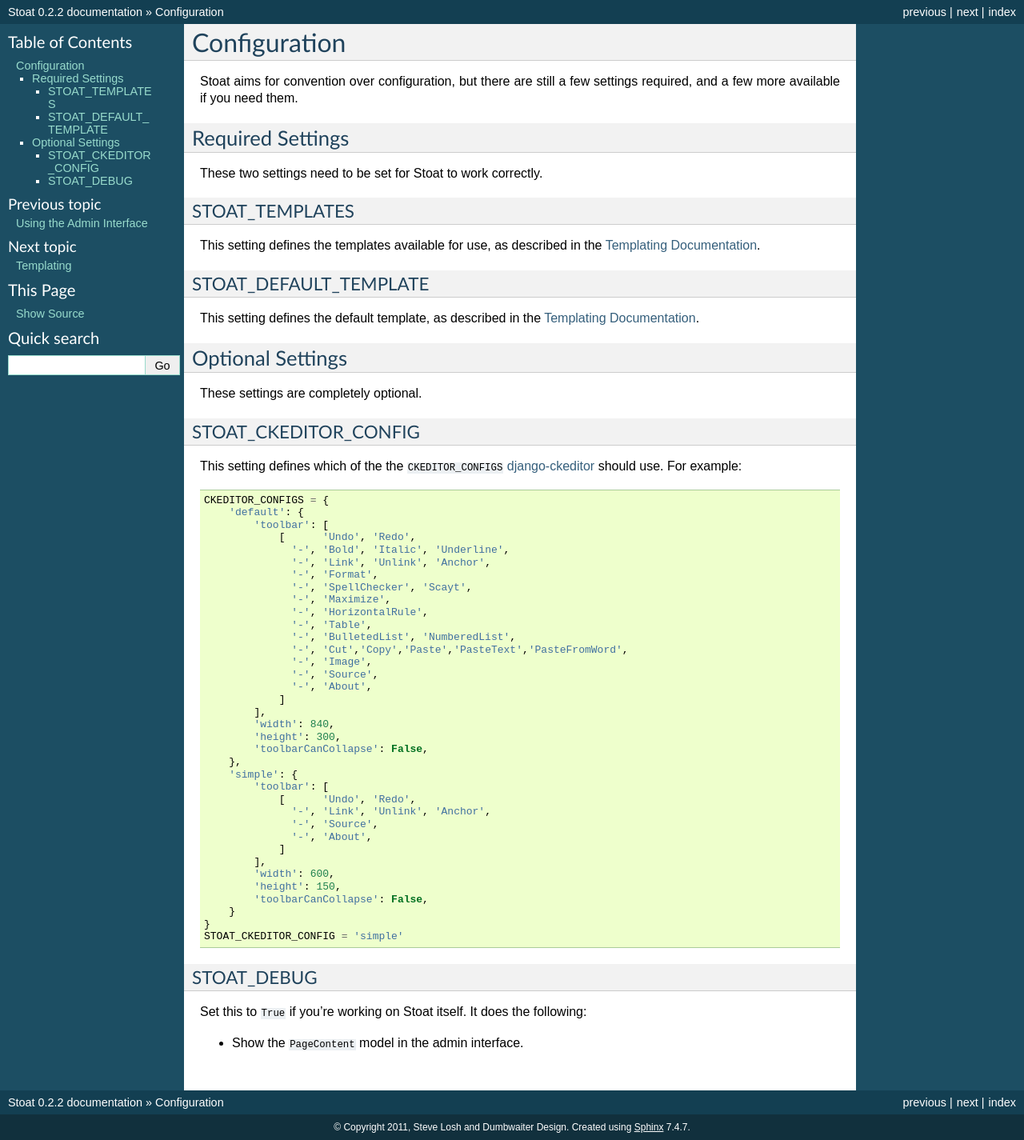
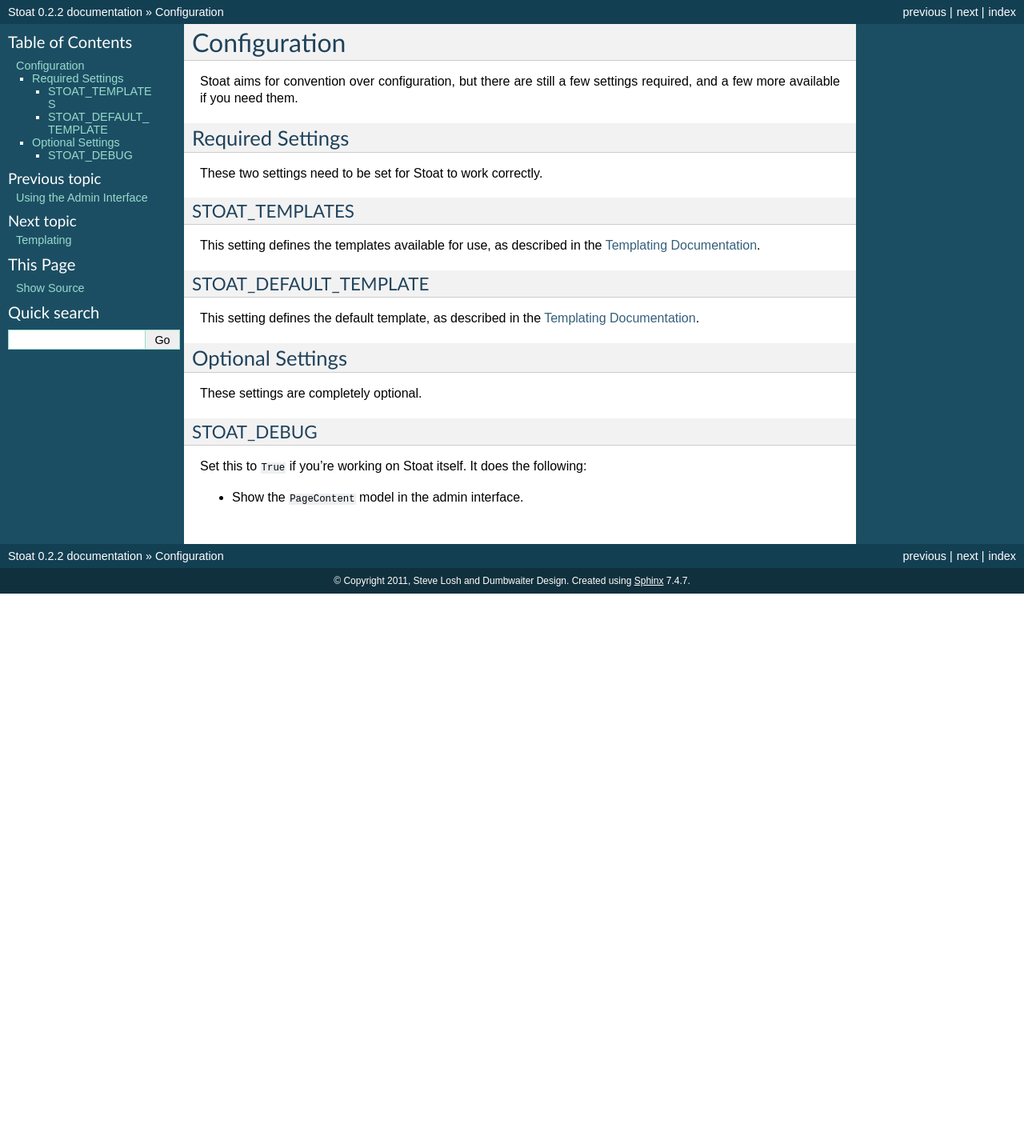
Before and after one commit to sjl/stoat, a Sphinx documentation site: the page built from docs/configuration.rst, in a window 1280 px wide. Shown: the whole page at 80% size. Built offline with Sphinx 7.4.7, drawn with Linux system fonts in a browser that asks for light colours; after the commit the page ends 900 px from its top, so only the background shows below that.

```diff
--- a/docs/configuration.rst
+++ b/docs/configuration.rst
@@ -26,51 +26,6 @@
 
 These settings are completely optional.
 
-STOAT_CKEDITOR_CONFIG
-~~~~~~~~~~~~~~~~~~~~~
-
-This setting defines which of the the ``CKEDITOR_CONFIGS`` `django-ckeditor`_ should
-use.  For example::
-
-    CKEDITOR_CONFIGS = {
-        'default': {
-            'toolbar': [
-                [      'Undo', 'Redo',
-                  '-', 'Bold', 'Italic', 'Underline',
-                  '-', 'Link', 'Unlink', 'Anchor',
-                  '-', 'Format',
-                  '-', 'SpellChecker', 'Scayt',
-                  '-', 'Maximize',
-                  '-', 'HorizontalRule',
-                  '-', 'Table',
-                  '-', 'BulletedList', 'NumberedList',
-                  '-', 'Cut','Copy','Paste','PasteText','PasteFromWord',
-                  '-', 'Image',
-                  '-', 'Source',
-                  '-', 'About',
-                ]
-            ],
-            'width': 840,
-            'height': 300,
-            'toolbarCanCollapse': False,
-        },
-        'simple': {
-            'toolbar': [
-                [      'Undo', 'Redo',
-                  '-', 'Link', 'Unlink', 'Anchor',
-                  '-', 'Source',
-                  '-', 'About',
-                ]
-            ],
-            'width': 600,
-            'height': 150,
-            'toolbarCanCollapse': False,
-        }
-    }
-    STOAT_CKEDITOR_CONFIG = 'simple'
-
-.. _django-ckeditor: http://github.com/dwaiter/django-ckeditor
-
 STOAT_DEBUG
 ~~~~~~~~~~~
 
```
Also changed, not shown: docs/usage.rst (+43 -4 lines).
